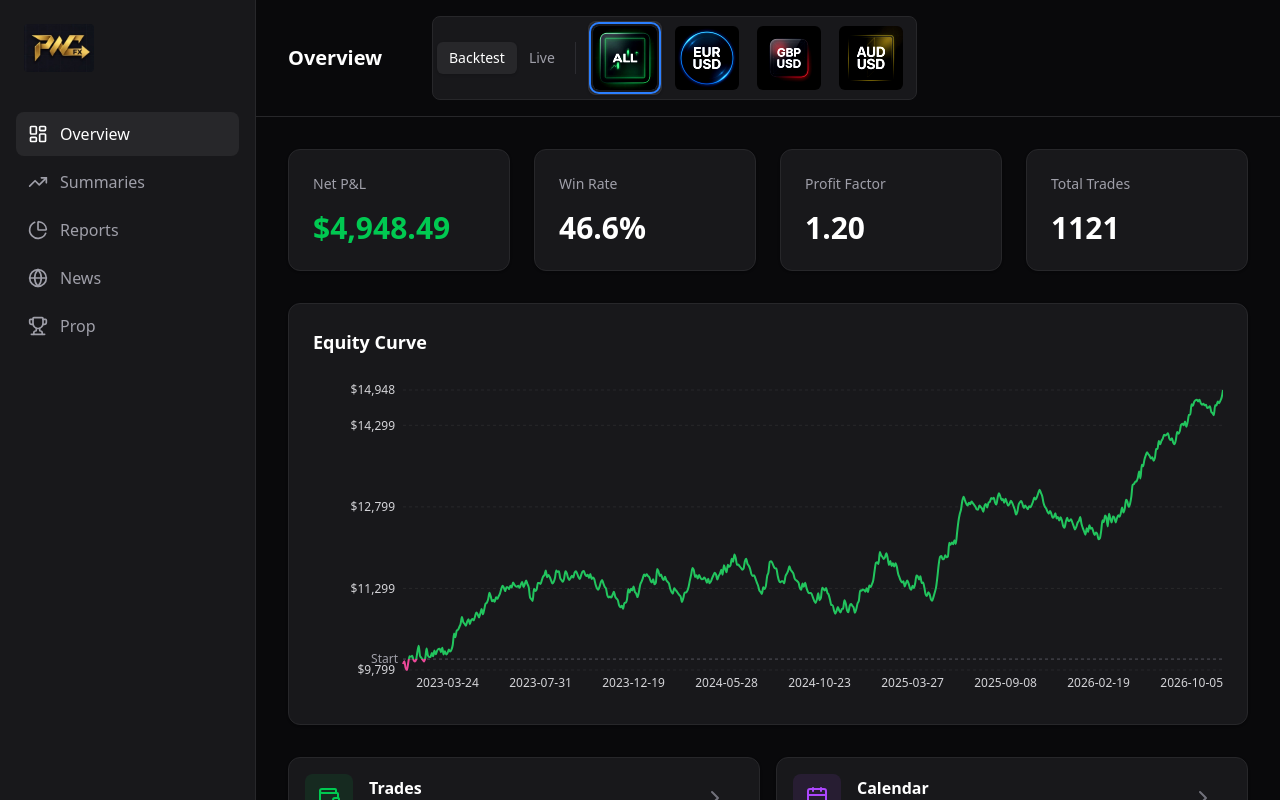
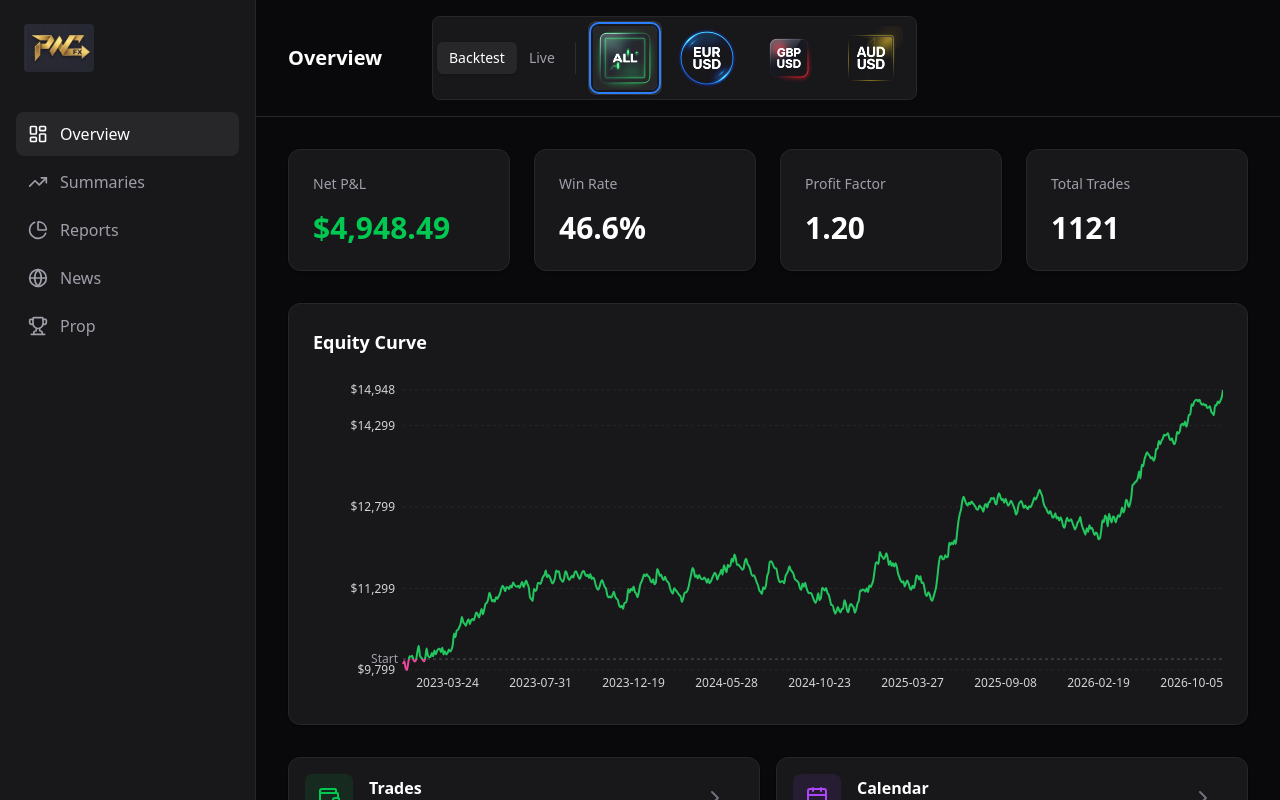
Before and after one commit to PostWorkCulture/FXDashboard, a Next.js app in the folder frontend/: page / in a window 1280 px wide. Built offline with nearby package versions, Linux system fonts and the light colour scheme.

Commit message:
Apply mix-blend-screen to logo and pair icons to remove black background

```diff
--- a/frontend/src/components/Header.tsx
+++ b/frontend/src/components/Header.tsx
@@ -58,7 +58,7 @@ export function Header() {
                 title="All Pairs"
               >
                 <div className={`w-16 h-16 rounded-md overflow-hidden ${filters.symbol === "All" ? "ring-2 ring-blue-500 ring-offset-2 ring-offset-zinc-900" : ""}`}>
-                  <img src={`${process.env.NODE_ENV === "production" ? "/FXDashboard" : ""}/icons/all.jpg`} className="w-full h-full object-cover scale-[1.35] brightness-125 contrast-125" />
+                  <img src={`${process.env.NODE_ENV === "production" ? "/FXDashboard" : ""}/icons/all.jpg`} className="w-full h-full object-cover scale-[1.35] brightness-125 contrast-125 mix-blend-screen" />
                 </div>
               </button>
               <button
@@ -66,21 +66,21 @@ export function Header() {
                 className={`p-1 rounded-lg transition-all hover:scale-105 ${filters.symbol === "EURUSD" ? "bg-zinc-800 shadow-sm border border-zinc-700/50" : "hover:bg-zinc-800/50 border border-transparent"}`}
                 title="EURUSD"
               >
-                <img src={`${process.env.NODE_ENV === "production" ? "/FXDashboard" : ""}/icons/eurusd.jpg`} className={`w-16 h-16 rounded-md object-cover brightness-125 contrast-125 ${filters.symbol === "EURUSD" ? "ring-2 ring-blue-500 ring-offset-2 ring-offset-zinc-900" : ""}`} />
+                <img src={`${process.env.NODE_ENV === "production" ? "/FXDashboard" : ""}/icons/eurusd.jpg`} className={`w-16 h-16 rounded-md object-cover brightness-125 contrast-125 mix-blend-screen ${filters.symbol === "EURUSD" ? "ring-2 ring-blue-500 ring-offset-2 ring-offset-zinc-900" : ""}`} />
               </button>
               <button
                 onClick={() => togglePair("GBPUSD")}
                 className={`p-1 rounded-lg transition-all hover:scale-105 ${filters.symbol === "GBPUSD" ? "bg-zinc-800 shadow-sm border border-zinc-700/50" : "hover:bg-zinc-800/50 border border-transparent"}`}
                 title="GBPUSD"
               >
-                <img src={`${process.env.NODE_ENV === "production" ? "/FXDashboard" : ""}/icons/gbpusd.jpg`} className={`w-16 h-16 rounded-md object-cover brightness-125 contrast-125 ${filters.symbol === "GBPUSD" ? "ring-2 ring-blue-500 ring-offset-2 ring-offset-zinc-900" : ""}`} />
+                <img src={`${process.env.NODE_ENV === "production" ? "/FXDashboard" : ""}/icons/gbpusd.jpg`} className={`w-16 h-16 rounded-md object-cover brightness-125 contrast-125 mix-blend-screen ${filters.symbol === "GBPUSD" ? "ring-2 ring-blue-500 ring-offset-2 ring-offset-zinc-900" : ""}`} />
               </button>
               <button
                 onClick={() => togglePair("AUDUSD")}
                 className={`p-1 rounded-lg transition-all hover:scale-105 ${filters.symbol === "AUDUSD" ? "bg-zinc-800 shadow-sm border border-zinc-700/50" : "hover:bg-zinc-800/50 border border-transparent"}`}
                 title="AUDUSD"
               >
-                <img src={`${process.env.NODE_ENV === "production" ? "/FXDashboard" : ""}/icons/audusd.jpg`} className={`w-16 h-16 rounded-md object-cover brightness-125 contrast-125 ${filters.symbol === "AUDUSD" ? "ring-2 ring-blue-500 ring-offset-2 ring-offset-zinc-900" : ""}`} />
+                <img src={`${process.env.NODE_ENV === "production" ? "/FXDashboard" : ""}/icons/audusd.jpg`} className={`w-16 h-16 rounded-md object-cover brightness-125 contrast-125 mix-blend-screen ${filters.symbol === "AUDUSD" ? "ring-2 ring-blue-500 ring-offset-2 ring-offset-zinc-900" : ""}`} />
               </button>
             </div>
           </div>
--- a/frontend/src/components/Sidebar.tsx
+++ b/frontend/src/components/Sidebar.tsx
@@ -25,7 +25,7 @@ export function Sidebar() {
           <Image
             src={logoImg}
             alt="PWC FX"
-            className="w-auto h-12 object-contain rounded"
+            className="w-auto h-12 object-contain rounded mix-blend-screen"
             priority
           />
         </Link>
```
